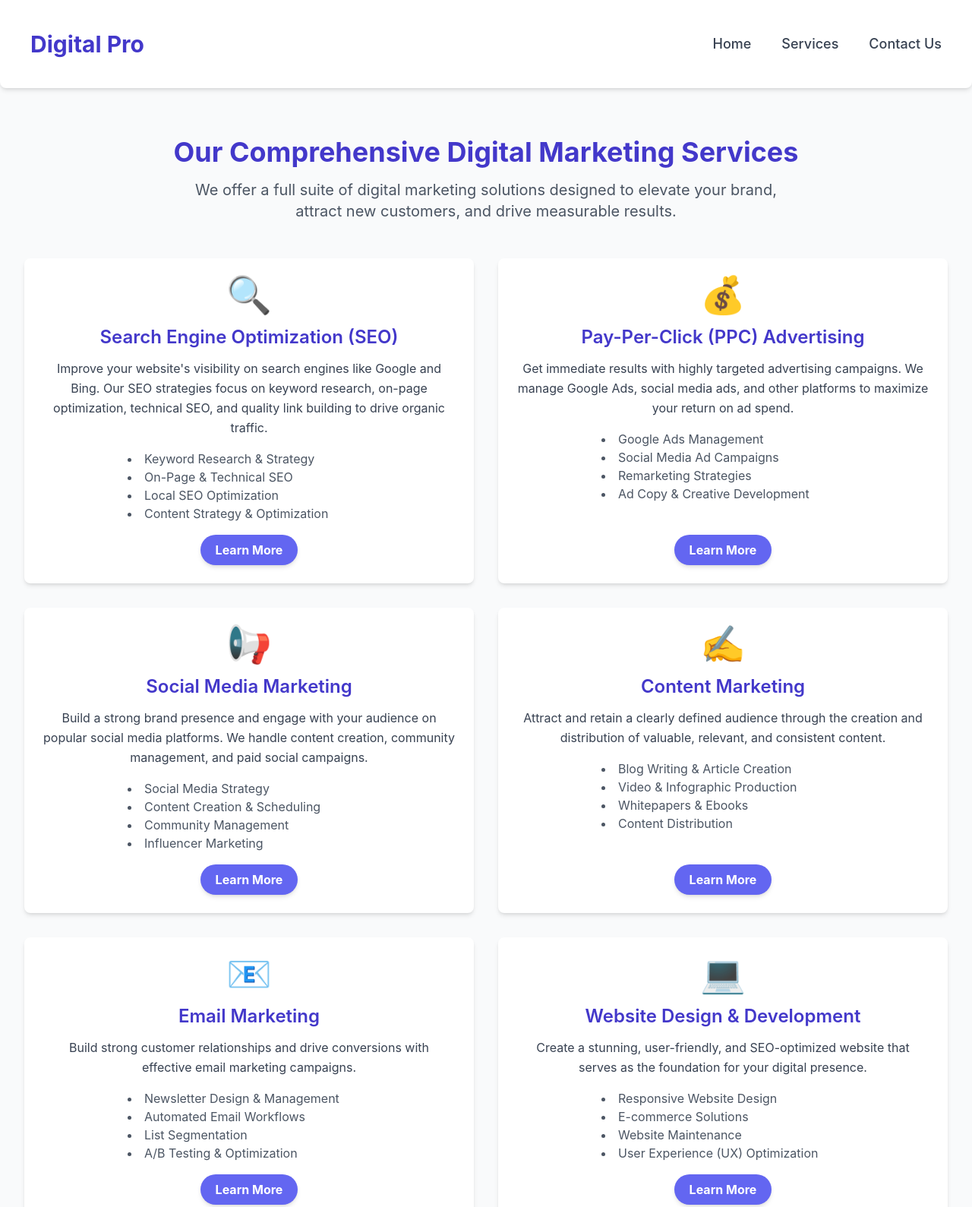
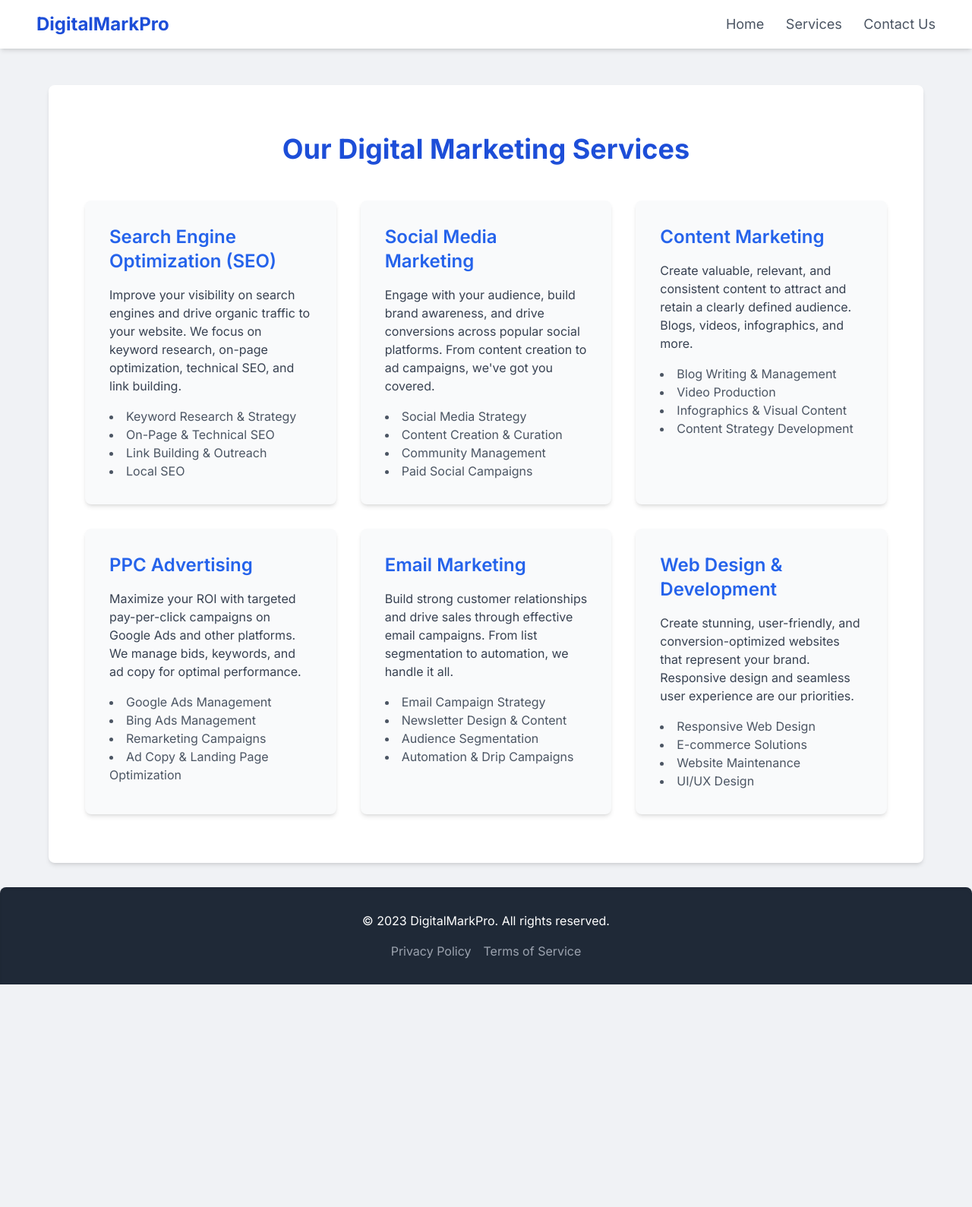
Before and after one commit to Tejal-99/Agency-Website, a plain HTML site: page services.html in a window 1280 px wide. Shown: the top 1589 px of the page at 76% size. After the commit the page ends 1296 px from the top, so only its background shows below. Drawn offline with nearby package versions, Linux system fonts and the light colour scheme.

Commit message:
Update services.html

```diff
--- a/services.html
+++ b/services.html
@@ -3,185 +3,145 @@
 <head>
     <meta charset="UTF-8">
     <meta name="viewport" content="width=device-width, initial-scale=1.0">
-    <title>Our Services - Digital Marketing Agency</title>
-    <!-- Google Tag Manager -->
-    <script>(function(w,d,s,l,i){w[l]=w[l]||[];w[l].push({'gtm.start':
-    new Date().getTime(),event:'gtm.js'});var f=d.getElementsByTagName(s)[0],
-    j=d.createElement(s),dl=l!='dataLayer'?'&l='+l:'';j.async=true;j.src=
-    'https://www.googletagmanager.com/gtm.js?id='+i+dl;f.parentNode.insertBefore(j,f);
-    })(window,document,'script','dataLayer','GTM-XXXXXX');</script>
-    <!-- End Google Tag Manager -->
+    <title>Digital Marketing Agency - Services</title>
     <!-- Tailwind CSS CDN -->
     <script src="https://cdn.tailwindcss.com"></script>
+    <!-- Inter Font -->
+    <link href="https://fonts.googleapis.com/css2?family=Inter:wght@400;600;700&display=swap" rel="stylesheet">
     <style>
-        /* Custom font for the entire page */
         body {
             font-family: 'Inter', sans-serif;
+            background-color: #f0f2f5; /* Light gray background */
+        }
+        /* Custom styles for active navigation link */
+        .nav-link.active {
+            @apply text-blue-600 border-b-2 border-blue-600;
         }
     </style>
 </head>
-<body class="bg-gray-50 text-gray-800">
-    <!-- Google Tag Manager (noscript) -->
-    <noscript><iframe src="https://www.googletagmanager.com/ns.html?id=GTM-XXXXXX"
-    height="0" width="0" style="display:none;visibility:hidden"></iframe></noscript>
-    <!-- End Google Tag Manager (noscript) -->
+<body class="text-gray-800">
+    <!-- Header/Navigation Bar -->
+    <header class="bg-white shadow-md py-4 px-6 md:px-12 fixed w-full z-10">
+        <nav class="container mx-auto flex justify-between items-center">
+            <!-- Logo -->
+            <a href="index.html" class="text-2xl font-bold text-blue-700">DigitalMarkPro</a>
 
-    <!-- Header Section -->
-    <header class="bg-white shadow-md p-4 md:p-6 lg:p-8 rounded-b-lg">
-        <div class="container mx-auto flex flex-col md:flex-row justify-between items-center">
-            <!-- Logo/Agency Name -->
-            <a href="index.html" class="text-2xl md:text-3xl font-bold text-indigo-700 mb-4 md:mb-0 rounded-md p-2">
-                Digital Pro
-            </a>
-            <!-- Navigation -->
-            <nav>
-                <ul class="flex flex-wrap justify-center gap-4 md:gap-6 text-lg">
-                    <li><a href="index.html" class="text-gray-700 hover:text-indigo-600 font-medium transition-colors duration-300 rounded-md p-2">Home</a></li>
-                    <li><a href="services.html" class="text-gray-700 hover:text-indigo-600 font-medium transition-colors duration-300 rounded-md p-2">Services</a></li>
-                    <li><a href="contact.html" class="text-gray-700 hover:text-indigo-600 font-medium transition-colors duration-300 rounded-md p-2">Contact Us</a></li>
-                </ul>
+            <!-- Navigation Links -->
+            <div class="space-x-6">
+                <a href="index.html" class="nav-link text-lg font-medium text-gray-600 hover:text-blue-700 transition duration-300">Home</a>
+                <a href="services.html" class="nav-link text-lg font-medium text-gray-600 hover:text-blue-700 transition duration-300 active">Services</a>
+                <a href="contact.html" class="nav-link text-lg font-medium text-gray-600 hover:text-blue-700 transition duration-300">Contact Us</a>
+            </div>
         </nav>
-        </div>
     </header>
 
-    <!-- Main Content - Services Section -->
-    <main class="container mx-auto mt-8 p-4 md:p-8">
-        <section class="text-center mb-12">
-            <h1 class="text-3xl md:text-4xl font-bold text-indigo-700 mb-4">Our Comprehensive Digital Marketing Services</h1>
-            <p class="text-lg md:text-xl text-gray-600 max-w-3xl mx-auto">
-                We offer a full suite of digital marketing solutions designed to elevate your brand, attract new customers, and drive measurable results.
+    <!-- Main Content Area - Services Page Section -->
+    <main class="pt-20"> <!-- Padding top to account for fixed header -->
+        <section id="services-page" class="bg-white py-16 px-6 md:px-12 rounded-lg shadow-md mx-auto my-8 max-w-6xl">
+            <div class="container mx-auto">
+                <h2 class="text-4xl font-bold text-center text-blue-700 mb-12">Our Digital Marketing Services</h2>
+                <div class="grid grid-cols-1 md:grid-cols-2 lg:grid-cols-3 gap-8">
+                    <!-- Service Card 1: SEO -->
+                    <div class="bg-gray-50 p-8 rounded-lg shadow-md hover:shadow-xl transition duration-300 transform hover:-translate-y-2">
+                        <h3 class="text-2xl font-semibold text-blue-600 mb-4">Search Engine Optimization (SEO)</h3>
+                        <p class="text-gray-700 mb-4">
+                            Improve your visibility on search engines and drive organic traffic to your website.
+                            We focus on keyword research, on-page optimization, technical SEO, and link building.
                         </p>
-        </section>
-
-        <section class="grid grid-cols-1 lg:grid-cols-2 gap-8 mb-12">
-            <!-- Service Block 1: SEO -->
-            <div class="bg-white p-6 rounded-lg shadow-md flex flex-col items-center text-center transition-transform duration-300 hover:scale-105">
-                <div class="text-indigo-600 text-5xl mb-4">🔍</div>
-                <h2 class="text-2xl font-semibold text-indigo-700 mb-3">Search Engine Optimization (SEO)</h2>
-                <p class="text-gray-700 leading-relaxed mb-4">
-                    Improve your website's visibility on search engines like Google and Bing. Our SEO strategies focus on keyword research, on-page optimization, technical SEO, and quality link building to drive organic traffic.
-                </p>
-                <ul class="text-gray-600 list-disc list-inside text-left w-full max-w-xs mb-4">
+                        <ul class="list-disc list-inside text-gray-600">
                             <li>Keyword Research & Strategy</li>
                             <li>On-Page & Technical SEO</li>
-                    <li>Local SEO Optimization</li>
-                    <li>Content Strategy & Optimization</li>
+                            <li>Link Building & Outreach</li>
+                            <li>Local SEO</li>
                         </ul>
-                <a href="contact.html" class="mt-auto inline-block bg-indigo-500 text-white hover:bg-indigo-700 font-bold py-2 px-5 rounded-full shadow-md transition-colors duration-300">
-                    Learn More
-                </a>
                     </div>
 
-            <!-- Service Block 2: PPC Advertising -->
-            <div class="bg-white p-6 rounded-lg shadow-md flex flex-col items-center text-center transition-transform duration-300 hover:scale-105">
-                <div class="text-indigo-600 text-5xl mb-4">💰</div>
-                <h2 class="text-2xl font-semibold text-indigo-700 mb-3">Pay-Per-Click (PPC) Advertising</h2>
-                <p class="text-gray-700 leading-relaxed mb-4">
-                    Get immediate results with highly targeted advertising campaigns. We manage Google Ads, social media ads, and other platforms to maximize your return on ad spend.
+                    <!-- Service Card 2: Social Media Marketing -->
+                    <div class="bg-gray-50 p-8 rounded-lg shadow-md hover:shadow-xl transition duration-300 transform hover:-translate-y-2">
+                        <h3 class="text-2xl font-semibold text-blue-600 mb-4">Social Media Marketing</h3>
+                        <p class="text-gray-700 mb-4">
+                            Engage with your audience, build brand awareness, and drive conversions across popular social platforms.
+                            From content creation to ad campaigns, we've got you covered.
                         </p>
-                <ul class="text-gray-600 list-disc list-inside text-left w-full max-w-xs mb-4">
-                    <li>Google Ads Management</li>
-                    <li>Social Media Ad Campaigns</li>
-                    <li>Remarketing Strategies</li>
-                    <li>Ad Copy & Creative Development</li>
+                        <ul class="list-disc list-inside text-gray-600">
+                            <li>Social Media Strategy</li>
+                            <li>Content Creation & Curation</li>
+                            <li>Community Management</li>
+                            <li>Paid Social Campaigns</li>
                         </ul>
-                <a href="contact.html" class="mt-auto inline-block bg-indigo-500 text-white hover:bg-indigo-700 font-bold py-2 px-5 rounded-full shadow-md transition-colors duration-300">
-                    Learn More
-                </a>
                     </div>
 
-            <!-- Service Block 3: Social Media Marketing -->
-            <div class="bg-white p-6 rounded-lg shadow-md flex flex-col items-center text-center transition-transform duration-300 hover:scale-105">
-                <div class="text-indigo-600 text-5xl mb-4">📢</div>
-                <h2 class="text-2xl font-semibold text-indigo-700 mb-3">Social Media Marketing</h2>
-                <p class="text-gray-700 leading-relaxed mb-4">
-                    Build a strong brand presence and engage with your audience on popular social media platforms. We handle content creation, community management, and paid social campaigns.
+                    <!-- Service Card 3: Content Marketing -->
+                    <div class="bg-gray-50 p-8 rounded-lg shadow-md hover:shadow-xl transition duration-300 transform hover:-translate-y-2">
+                        <h3 class="text-2xl font-semibold text-blue-600 mb-4">Content Marketing</h3>
+                        <p class="text-gray-700 mb-4">
+                            Create valuable, relevant, and consistent content to attract and retain a clearly defined audience.
+                            Blogs, videos, infographics, and more.
                         </p>
-                <ul class="text-gray-600 list-disc list-inside text-left w-full max-w-xs mb-4">
-                    <li>Social Media Strategy</li>
-                    <li>Content Creation & Scheduling</li>
-                    <li>Community Management</li>
-                    <li>Influencer Marketing</li>
+                        <ul class="list-disc list-inside text-gray-600">
+                            <li>Blog Writing & Management</li>
+                            <li>Video Production</li>
+                            <li>Infographics & Visual Content</li>
+                            <li>Content Strategy Development</li>
                         </ul>
-                <a href="contact.html" class="mt-auto inline-block bg-indigo-500 text-white hover:bg-indigo-700 font-bold py-2 px-5 rounded-full shadow-md transition-colors duration-300">
-                    Learn More
-                </a>
                     </div>
 
-            <!-- Service Block 4: Content Marketing -->
-            <div class="bg-white p-6 rounded-lg shadow-md flex flex-col items-center text-center transition-transform duration-300 hover:scale-105">
-                <div class="text-indigo-600 text-5xl mb-4">✍️</div>
-                <h2 class="text-2xl font-semibold text-indigo-700 mb-3">Content Marketing</h2>
-                <p class="text-gray-700 leading-relaxed mb-4">
-                    Attract and retain a clearly defined audience through the creation and distribution of valuable, relevant, and consistent content.
+                    <!-- Service Card 4: Pay-Per-Click (PPC) Advertising -->
+                    <div class="bg-gray-50 p-8 rounded-lg shadow-md hover:shadow-xl transition duration-300 transform hover:-translate-y-2">
+                        <h3 class="text-2xl font-semibold text-blue-600 mb-4">PPC Advertising</h3>
+                        <p class="text-gray-700 mb-4">
+                            Maximize your ROI with targeted pay-per-click campaigns on Google Ads and other platforms.
+                            We manage bids, keywords, and ad copy for optimal performance.
                         </p>
-                <ul class="text-gray-600 list-disc list-inside text-left w-full max-w-xs mb-4">
-                    <li>Blog Writing & Article Creation</li>
-                    <li>Video & Infographic Production</li>
-                    <li>Whitepapers & Ebooks</li>
-                    <li>Content Distribution</li>
+                        <ul class="list-disc list-inside text-gray-600">
+                            <li>Google Ads Management</li>
+                            <li>Bing Ads Management</li>
+                            <li>Remarketing Campaigns</li>
+                            <li>Ad Copy & Landing Page Optimization</li>
                         </ul>
-                <a href="contact.html" class="mt-auto inline-block bg-indigo-500 text-white hover:bg-indigo-700 font-bold py-2 px-5 rounded-full shadow-md transition-colors duration-300">
-                    Learn More
-                </a>
                     </div>
 
-            <!-- Service Block 5: Email Marketing -->
-            <div class="bg-white p-6 rounded-lg shadow-md flex flex-col items-center text-center transition-transform duration-300 hover:scale-105">
-                <div class="text-indigo-600 text-5xl mb-4">📧</div>
-                <h2 class="text-2xl font-semibold text-indigo-700 mb-3">Email Marketing</h2>
-                <p class="text-gray-700 leading-relaxed mb-4">
-                    Build strong customer relationships and drive conversions with effective email marketing campaigns.
+                    <!-- Service Card 5: Email Marketing -->
+                    <div class="bg-gray-50 p-8 rounded-lg shadow-md hover:shadow-xl transition duration-300 transform hover:-translate-y-2">
+                        <h3 class="text-2xl font-semibold text-blue-600 mb-4">Email Marketing</h3>
+                        <p class="text-gray-700 mb-4">
+                            Build strong customer relationships and drive sales through effective email campaigns.
+                            From list segmentation to automation, we handle it all.
                         </p>
-                <ul class="text-gray-600 list-disc list-inside text-left w-full max-w-xs mb-4">
-                    <li>Newsletter Design & Management</li>
-                    <li>Automated Email Workflows</li>
-                    <li>List Segmentation</li>
-                    <li>A/B Testing & Optimization</li>
+                        <ul class="list-disc list-inside text-gray-600">
+                            <li>Email Campaign Strategy</li>
+                            <li>Newsletter Design & Content</li>
+                            <li>Audience Segmentation</li>
+                            <li>Automation & Drip Campaigns</li>
                         </ul>
-                <a href="contact.html" class="mt-auto inline-block bg-indigo-500 text-white hover:bg-indigo-700 font-bold py-2 px-5 rounded-full shadow-md transition-colors duration-300">
-                    Learn More
-                </a>
                     </div>
 
-            <!-- Service Block 6: Website Design & Development -->
-            <div class="bg-white p-6 rounded-lg shadow-md flex flex-col items-center text-center transition-transform duration-300 hover:scale-105">
-                <div class="text-indigo-600 text-5xl mb-4">💻</div>
-                <h2 class="text-2xl font-semibold text-indigo-700 mb-3">Website Design & Development</h2>
-                <p class="text-gray-700 leading-relaxed mb-4">
-                    Create a stunning, user-friendly, and SEO-optimized website that serves as the foundation for your digital presence.
+                    <!-- Service Card 6: Web Design & Development -->
+                    <div class="bg-gray-50 p-8 rounded-lg shadow-md hover:shadow-xl transition duration-300 transform hover:-translate-y-2">
+                        <h3 class="text-2xl font-semibold text-blue-600 mb-4">Web Design & Development</h3>
+                        <p class="text-gray-700 mb-4">
+                            Create stunning, user-friendly, and conversion-optimized websites that represent your brand.
+                            Responsive design and seamless user experience are our priorities.
                         </p>
-                <ul class="text-gray-600 list-disc list-inside text-left w-full max-w-xs mb-4">
-                    <li>Responsive Website Design</li>
+                        <ul class="list-disc list-inside text-gray-600">
+                            <li>Responsive Web Design</li>
                             <li>E-commerce Solutions</li>
                             <li>Website Maintenance</li>
-                    <li>User Experience (UX) Optimization</li>
+                            <li>UI/UX Design</li>
                         </ul>
-                <a href="contact.html" class="mt-auto inline-block bg-indigo-500 text-white hover:bg-indigo-700 font-bold py-2 px-5 rounded-full shadow-md transition-colors duration-300">
-                    Learn More
-                </a>
                     </div>
-        </section>
-
-        <!-- Call to Action Section -->
-        <section class="bg-indigo-50 text-center p-6 md:p-10 rounded-lg shadow-inner">
-            <h2 class="text-3xl font-bold text-indigo-700 mb-4">Ready to Boost Your Digital Performance?</h2>
-            <p class="text-lg text-gray-700 mb-6 max-w-xl mx-auto">
-                Let's discuss how our tailored strategies can help you achieve your specific business objectives.
-            </p>
-            <a href="contact.html" class="inline-block bg-indigo-700 text-white hover:bg-indigo-800 font-bold py-3 px-8 rounded-full shadow-lg transition-all duration-300 transform hover:scale-105">
-                Get Your Custom Strategy
-            </a>
+                </div>
+            </div>
         </section>
     </main>
 
-    <!-- Footer Section -->
-    <footer class="bg-gray-900 text-white p-6 md:p-8 mt-12 rounded-t-lg">
-        <div class="container mx-auto text-center md:flex md:justify-between md:items-center">
-            <p class="mb-4 md:mb-0 text-sm md:text-base">&copy; 2025 Digital Pro. All rights reserved.</p>
-            <div class="flex justify-center md:justify-end space-x-4">
-                <a href="#" class="text-gray-400 hover:text-white transition-colors duration-300 text-sm">Privacy Policy</a>
-                <a href="#" class="text-gray-400 hover:text-white transition-colors duration-300 text-sm">Terms of Service</a>
+    <!-- Footer -->
+    <footer class="bg-gray-800 text-white py-8 px-6 md:px-12 mt-8 rounded-t-lg shadow-inner">
+        <div class="container mx-auto text-center">
+            <p>&copy; 2023 DigitalMarkPro. All rights reserved.</p>
+            <div class="flex justify-center space-x-4 mt-4">
+                <a href="#" class="text-gray-400 hover:text-white transition duration-300">Privacy Policy</a>
+                <a href="#" class="text-gray-400 hover:text-white transition duration-300">Terms of Service</a>
             </div>
         </div>
     </footer>
```
Lines whose indentation alone changed are shown as unchanged.
